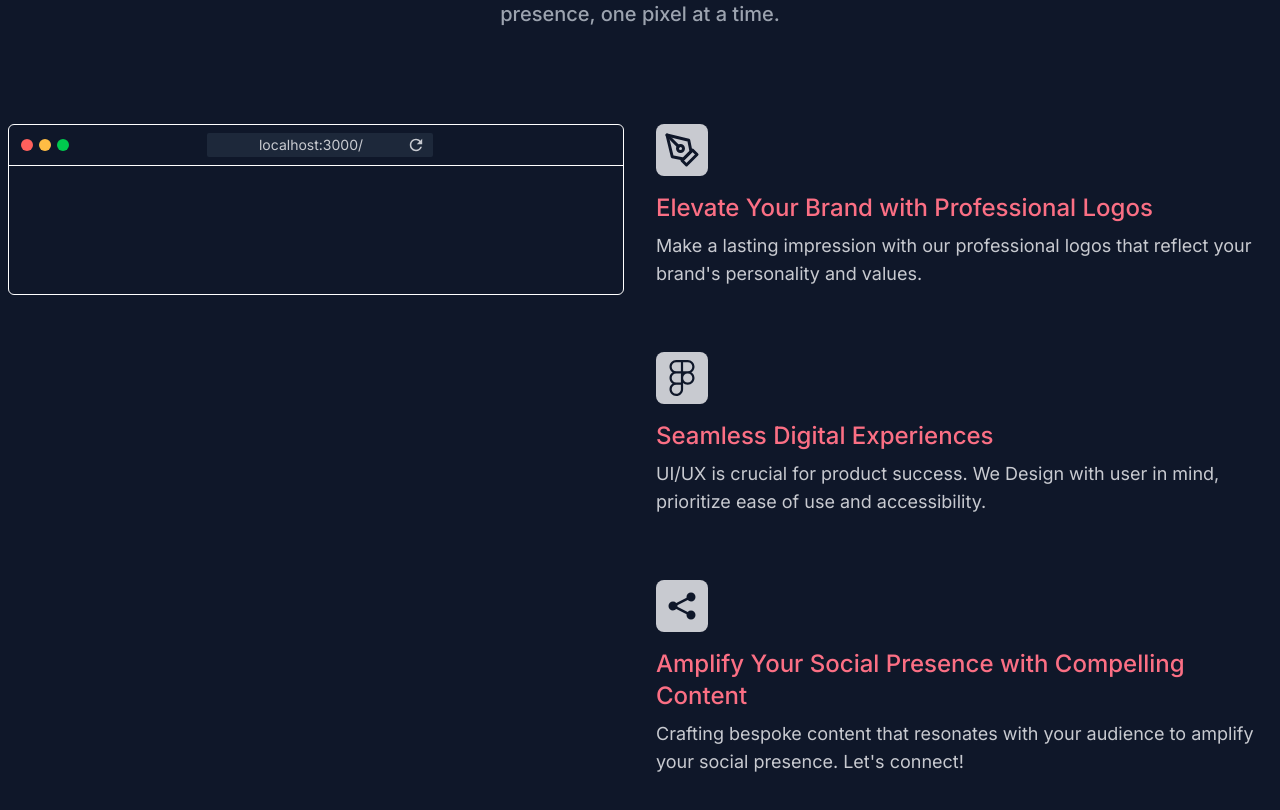
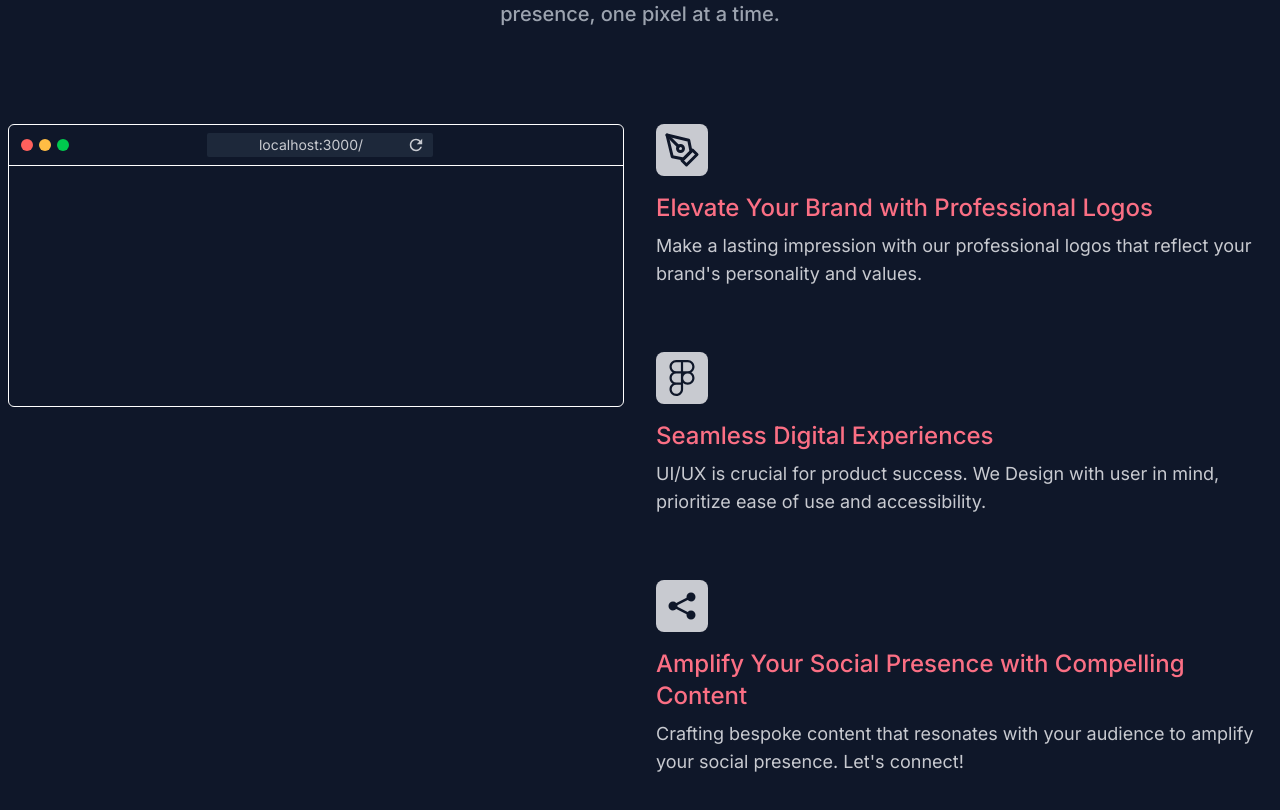
Before and after one commit to sgrds/sagarCodes, a Next.js app: page /service in a window 1280 px wide. Shown: the part 2592-3402 px from the top of the page. Built offline with nearby package versions, Linux system fonts and the light colour scheme.

Commit message:
window, titleBar, Children props added in desktopContainer component

```diff
--- a/src/components/desktopContainer.jsx
+++ b/src/components/desktopContainer.jsx
@@ -1,18 +1,25 @@
 import React from "react";
 import { IoMdRefresh } from "react-icons/io";
 
-const DesktopContainer = () => {
+const DesktopContainer = ({
+  window = "browser",
+  titleBar = "localhost:3000/",
+  children,
+}) => {
   return (
-    <div className="w-full border-white border rounded-md">
+    <div className="w-full border-white border rounded-md overflow-hidden">
       <div className="w-full border-white border-b flex">
         <div className="col-span-2 flex gap-1.5 items-center justify-center p-3">
           <div className="rounded-full bg-[#FF605C] w-3 h-3" />
           <div className="rounded-full bg-[#FFBD44] w-3 h-3" />
           <div className="rounded-full bg-[#00CA4e] w-3 h-3" />
         </div>
-        {/* <div className="border-x border-white ml-1 py-1.5 px-4 h-full grid items-center justify-center">
-          <h3>Index.html</h3>
-        </div> */}
+        {window === "text" && (
+          <div className="border-x border-white ml-1 py-1.5 px-4 h-full grid items-center justify-center">
+            <h3>{titleBar}</h3>
+          </div>
+        )}
+        {window === "browser" && (
           <div className="w-full grid sm:justify-center sm:mr-16">
             <div className="max-w-xl px-2 py-0.5 w-auto my-2 mx-3 bg-neutral text-center rounded-sm flex items-center justify-between">
               <span></span>
@@ -22,8 +29,9 @@ const DesktopContainer = () => {
               <IoMdRefresh className="text-lg justify-self-end" />
             </div>
           </div>
+        )}
       </div>
-      <div className="h-32"></div>
+      <div className="min-h-[15rem]">{children}</div>
     </div>
   );
 };
```
Lines whose indentation alone changed are shown as unchanged.
